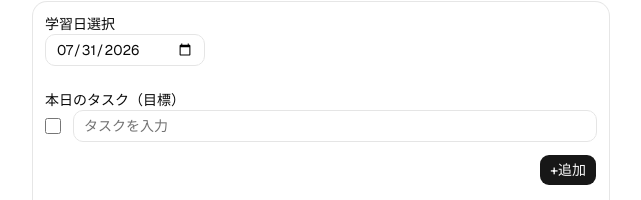
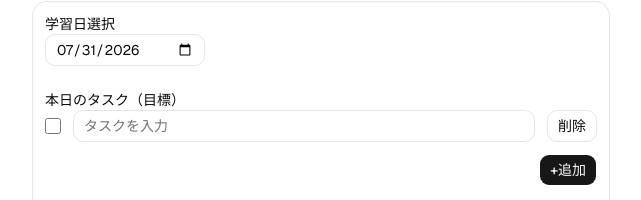
Before and after one commit to nakanishi-173/learning-management-app, a Next.js app: page /study-record-input in a window 1280 px wide. Shown: the part 106-306 px from the top of the page, without its empty margins (319-960 px from the left). Built offline with nearby package versions, Linux system fonts and the light colour scheme; no server answers.

Commit message:
学習記録入力画面のタスクに削除ボタンを追加する（#9）

```diff
--- a/app/study-record-input/page.tsx
+++ b/app/study-record-input/page.tsx
@@ -124,6 +124,17 @@ export default function StudyRecordInputPage() {
     setTasks([...tasks, { id: Date.now(), text: "", completed: false }])
   }
 
+// タスク入力欄を1件削除
+  const removeTask = (id: number) => {
+    setTasks((prev) => {
+      const next = prev.filter((t) => t.id !== id)
+      if(next.length === 0){
+        return [{ id: Date.now(), text: "", completed: false}]
+      }
+      return next
+    })
+  }
+
 // 登録ボタン押下時: 入力チェック後に学習記録APIへPOSTする
   const handleSaveStudyRecord = async () => {
     if (isSaving) return
@@ -244,6 +255,13 @@ return (
           placeholder="タスクを入力"
           className="flex-1"
         />
+        <Button
+          type="button"
+          variant="outline"
+          onClick={() => removeTask(task.id)}
+        >
+          削除
+        </Button>
       </div>
     ))}
     </div>
```
Also changed, not shown: 1 other file (tests, documents, lock files or other folders).
